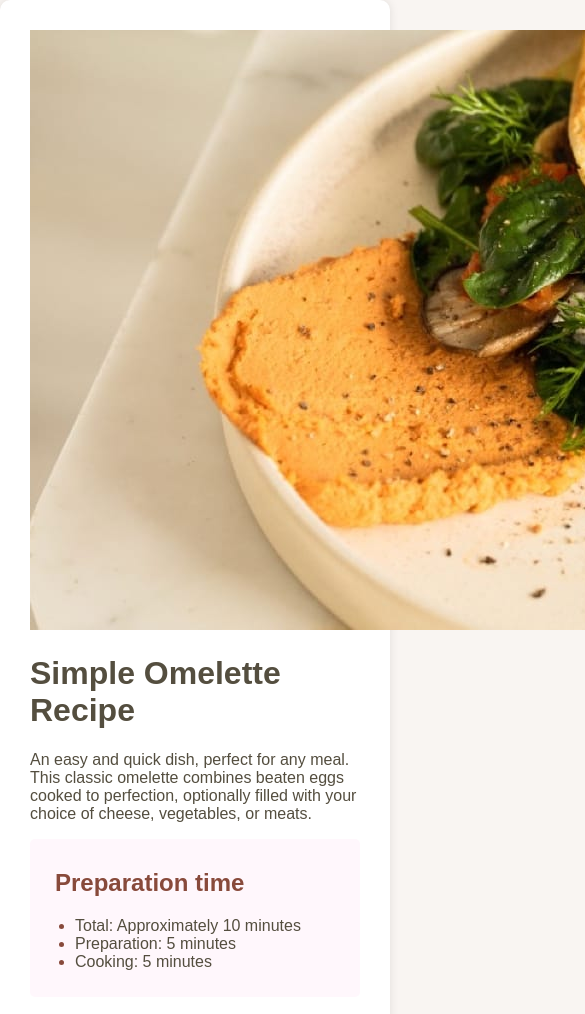
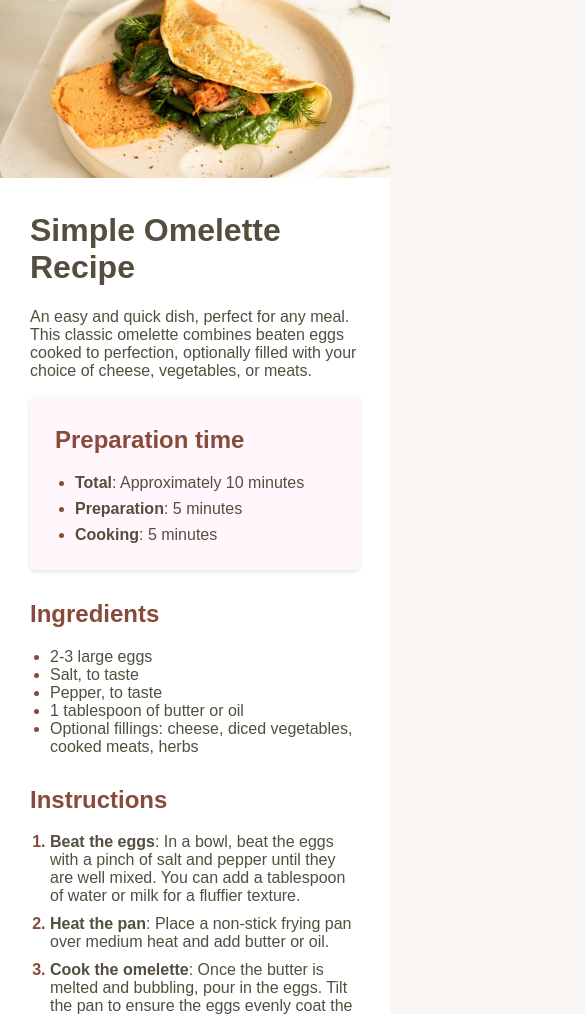
Before and after one commit to realsoksan/challenge-recipe-main-page, a plain HTML site: page index.html in a window 390 px wide. Shown: the top 1014 px of the page, 585 px wide, since content can reach past the window. Drawn offline with Linux system fonts and the light colour scheme.

Commit message:
add style for mobile

```diff
--- a/index.html
+++ b/index.html
@@ -11,22 +11,22 @@
   <title>Frontend Mentor | Recipe page</title>
 
   <!-- Feel free to remove these styles or customise in your own stylesheet 👍 -->
-  <link rel="stylesheet" href="styles.css">
+  <link rel="stylesheet" href="src/styles.css">
 </head>
 
 <body>
   <div class="container">
+    <img class="photo" src="./assets/images/image-omelette.jpeg" alt="image-omelette">
     <div class="recipe">
-      <img src="./assets/images/image-omelette.jpeg" alt="image-omelette">
       <h1>Simple Omelette Recipe</h1>
       <p>An easy and quick dish, perfect for any meal. This classic omelette combines beaten eggs cooked to perfection, optionally filled with your choice of cheese, vegetables, or meats.</p>
 
       <div class="time">
         <h2>Preparation time</h2>
         <ul>
-          <li>Total: Approximately 10 minutes</li>
-          <li>Preparation: 5 minutes</li>
-          <li>Cooking: 5 minutes</li>
+          <li><strong>Total</strong>: Approximately 10 minutes</li>
+          <li><strong>Preparation</strong>: 5 minutes</li>
+          <li><strong>Cooking</strong>: 5 minutes</li>
         </ul>
       </div>
       <div class="ingredients">
@@ -72,7 +72,7 @@
           </tr>
         </table>
       </div>
-      <div class="attribution">
+      <div class="contribution">
         Challenge by <a href="https://www.frontendmentor.io?ref=challenge" target="_blank">Frontend Mentor</a>.
         Coded by <a href="#">Serey Soksan</a>.
       </div>
--- a/styles.css
+++ b/src/styles.css
@@ -13,21 +13,27 @@ li::marker {
 
 .container {
     margin: 0 auto;
-}
-
-.recipe {
     background-color: #ffffff;
-    padding: 30px;
     border-radius: 10px;
     box-shadow: 0px 0px 10px rgba(0, 0, 0, 0.1);
 }
 
+.photo {
+    width: 100%;
+    height: auto;
+    overflow: hidden;
+}
+
+.recipe {
+    padding: 30px;
+}
+
+.recipe h1 {
+    margin-top: 0px;
+}
+
 .recipe h2 {
     color: #884a3b;
-}
-
-.recipe img {
-    color: #544e3f;
 }
 
 .time,
@@ -43,6 +49,16 @@ li::marker {
     background-color: #fff7fc;
     border-radius: 5px;
     padding: 10px 25px;
+    box-shadow: 0 2px 4px rgba(0, 0, 0, 0.1);
+}
+
+.time ul {
+    list-style-type: disc;
+}
+
+.time li {
+    font-size: 16px;
+    margin-bottom: 8px;
 }
 
 .instructions ol {
@@ -81,11 +97,11 @@ table td:last-child {
     width: 60%;
 }
 
-.attribution {
+.contribution {
     font-size: 11px;
     text-align: center;
 }
 
-.attribution a {
+.contribution a {
     color: hsl(228, 45%, 44%);
 }
```
